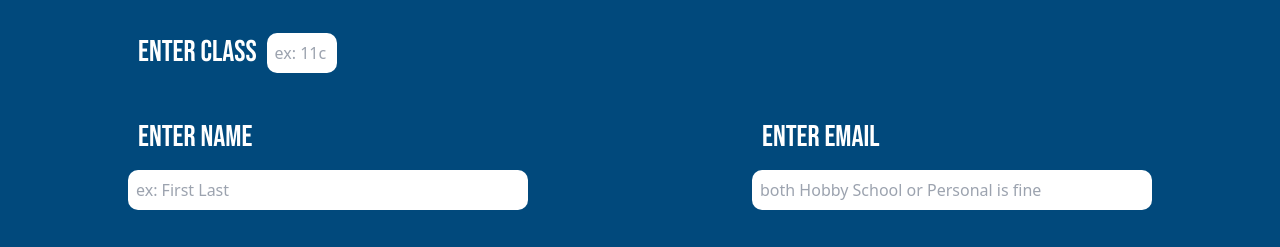
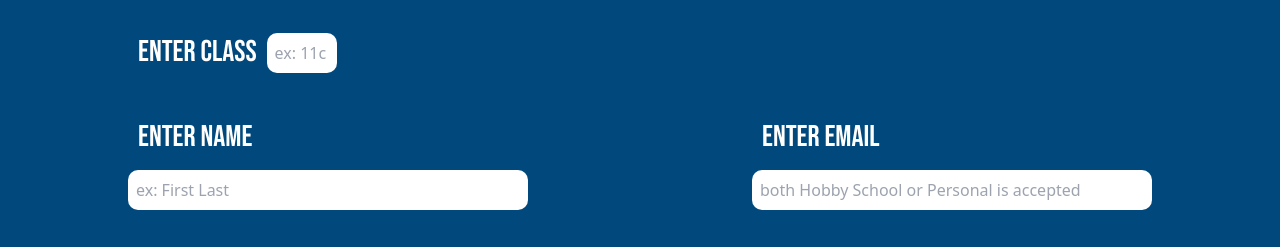
Before and after one commit to TsogtOnCrack/HSCC, a Next.js app: page / in a window 1280 px wide. Shown: the top 247 px of the page. Built offline with nearby package versions, Linux system fonts and the light colour scheme.

Commit message:
accepted

```diff
--- a/src/pages/index.js
+++ b/src/pages/index.js
@@ -118,7 +118,7 @@ export default function Home() {
               })
             }}
             size="med"
-            placeholder="both Hobby School or Personal is fine  "
+            placeholder="both Hobby School or Personal is accepted "
           >
             Enter Email
           </Input>
```
